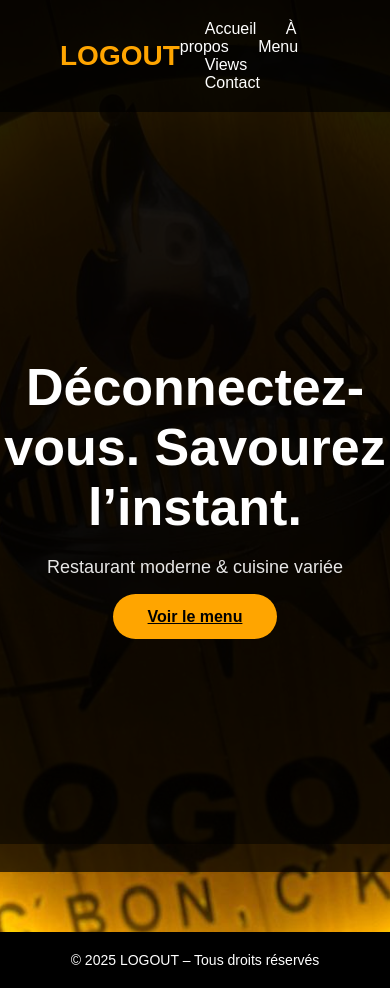
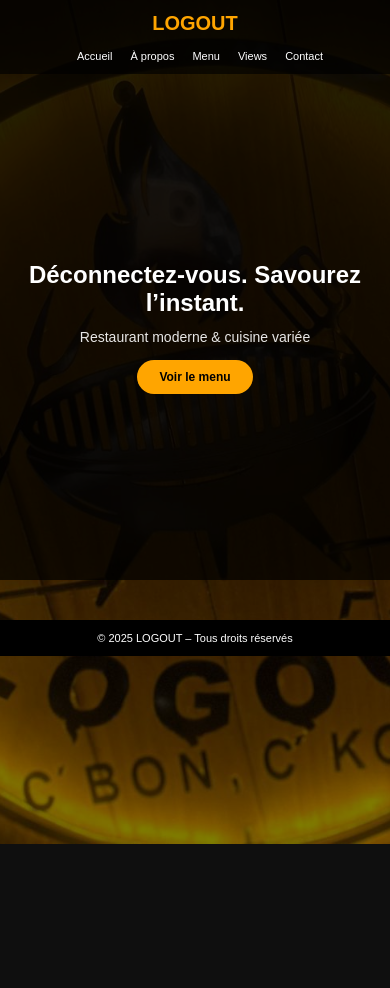
Before and after one commit to mabsagency/proget-logout, a plain HTML site: page index.html in a window 390 px wide. After the commit the page ends 844 px from the top, so only its background shows below. Drawn offline with Linux system fonts and the light colour scheme.

Commit message:
push_16_01_26

```diff
--- a/CSS/common.css
+++ b/CSS/common.css
@@ -20,6 +20,8 @@ header {
     position: sticky;
     top: 0;
     z-index: 100;
+    flex-wrap: wrap;
+    gap: 15px;
 }
 
 header h1 {
@@ -28,11 +30,18 @@ header h1 {
     animation: slideInLeft 1s ease;
 }
 
+nav {
+    display: flex;
+    flex-wrap: wrap;
+    gap: 5px;
+}
+
 nav a {
     color: #fff;
     margin-left: 25px;
     text-decoration: none;
     position: relative;
+    font-size: 14px;
 }
 
 nav a::after {
@@ -50,6 +59,45 @@ nav a:hover::after {
     width: 100%;
 }
 
+/* RESPONSIVE HEADER */
+@media (max-width: 768px) {
+    header {
+        padding: 15px 20px;
+        flex-direction: column;
+        justify-content: center;
+    }
+
+    header h1 {
+        font-size: 22px;
+    }
+
+    nav a {
+        margin-left: 15px;
+        font-size: 12px;
+    }
+}
+
+@media (max-width: 480px) {
+    header {
+        padding: 12px 15px;
+    }
+
+    header h1 {
+        font-size: 20px;
+    }
+
+    nav {
+        width: 100%;
+        justify-content: center;
+        gap: 8px;
+    }
+
+    nav a {
+        margin-left: 10px;
+        font-size: 11px;
+    }
+}
+
 /* FOOTER */
 footer {
     background: #000;
@@ -57,6 +105,21 @@ footer {
     padding: 20px;
     margin-top: 60px;
     font-size: 14px;
+}
+
+@media (max-width: 768px) {
+    footer {
+        padding: 15px;
+        font-size: 12px;
+        margin-top: 40px;
+    }
+}
+
+@media (max-width: 480px) {
+    footer {
+        padding: 12px;
+        font-size: 11px;
+    }
 }
 
 /* ANIMATIONS */
--- a/CSS/home.css
+++ b/CSS/home.css
@@ -6,6 +6,7 @@
     justify-content: center;
     align-items: center;
     text-align: center;
+    padding: 20px;
 }
 
 .hero h2 {
@@ -27,11 +28,60 @@
     border-radius: 30px;
     font-weight: bold;
     transition: .3s;
+    border: none;
+    cursor: pointer;
+    text-decoration: none;
+    display: inline-block;
 }
 
 .btn:hover {
     background: #fff;
     transform: scale(1.05);
+}
+
+/* RESPONSIVE HERO */
+@media (max-width: 768px) {
+    .hero {
+        height: 70vh;
+        padding: 15px;
+    }
+
+    .hero h2 {
+        font-size: 36px;
+        margin-bottom: 15px;
+    }
+
+    .hero p {
+        font-size: 16px;
+        margin-bottom: 20px;
+    }
+
+    .btn {
+        padding: 12px 28px;
+        font-size: 14px;
+    }
+}
+
+@media (max-width: 480px) {
+    .hero {
+        height: 60vh;
+        padding: 10px;
+    }
+
+    .hero h2 {
+        font-size: 24px;
+        margin-bottom: 12px;
+    }
+
+    .hero p {
+        font-size: 14px;
+        margin-bottom: 15px;
+    }
+
+    .btn {
+        padding: 10px 22px;
+        font-size: 12px;
+    }
 }
 body::before {
     content: "";
--- a/CSS/views.css
+++ b/CSS/views.css
@@ -61,23 +61,39 @@
             background-color: #555;
         }
 
-        body::before {
-    content: "";
-    position: fixed;
-    top: 0;
-    left: 0;
-    width: 100%;
-    height: 100%;
-    background: rgba(0, 0, 0, 0.5); /* 50% opaque noir */
-    z-index: -1; /* derrière le contenu */
+/* RESPONSIVE VIEWS */
+@media (max-width: 768px) {
+    main {
+        padding: 15px;
+        gap: 15px;
+    }
+
+    .video-container {
+        width: 100%;
+        max-width: 280px;
+    }
+
+    .back-link {
+        margin: 15px;
+        padding: 10px 12px;
+        font-size: 13px;
+    }
 }
 
-body {
-    background-image: url('../images/img1.jpg');
-    background-size: cover;
-    background-position: center;
-    background-repeat: no-repeat;
-    min-height: 100vh;
-    margin: 0;
-    color: white; /* texte lisible */
+@media (max-width: 480px) {
+    main {
+        padding: 10px;
+        gap: 10px;
+    }
+
+    .video-container {
+        width: 100%;
+        max-width: 100%;
+    }
+
+    .back-link {
+        margin: 10px;
+        padding: 8px 12px;
+        font-size: 12px;
+    }
 }
```
Also changed, not shown: CSS/about.css (+36 -0 lines), CSS/contact.css (+68 -9 lines), CSS/menu.css (+47 -0 lines).
